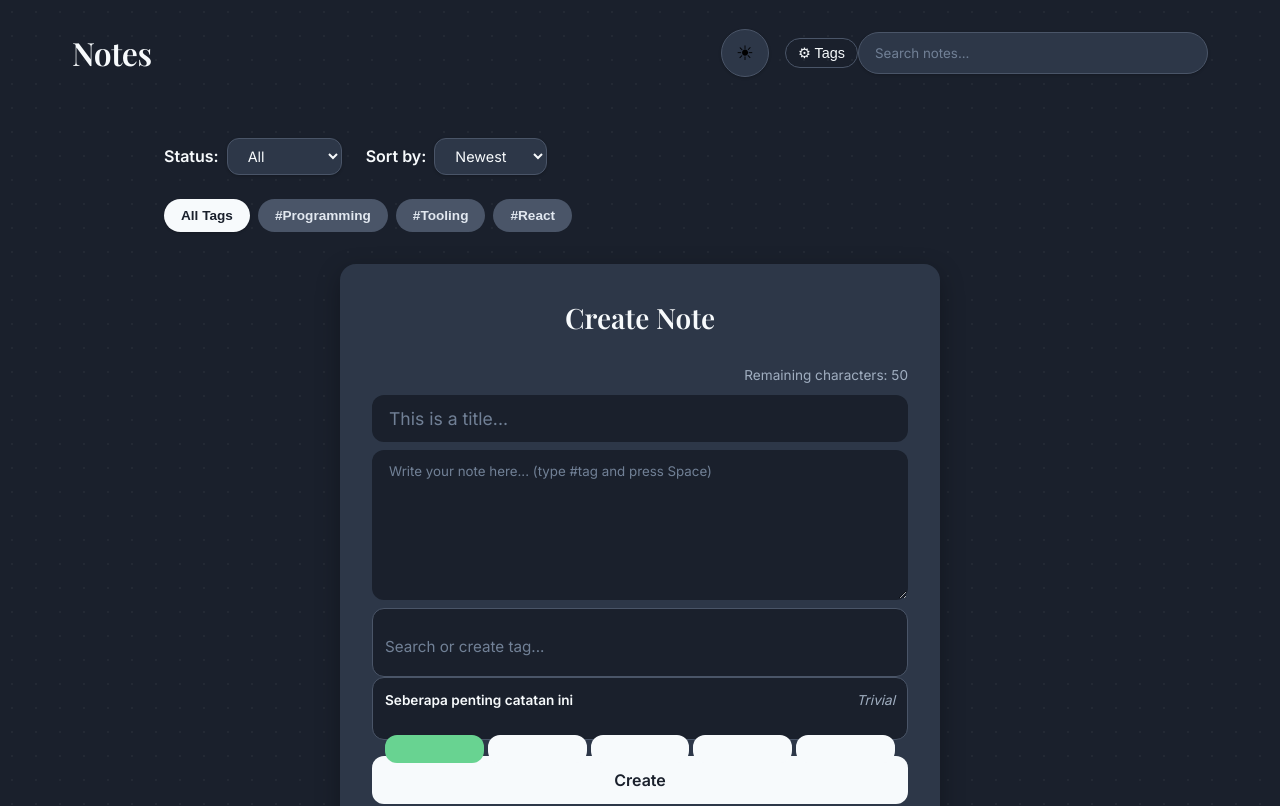
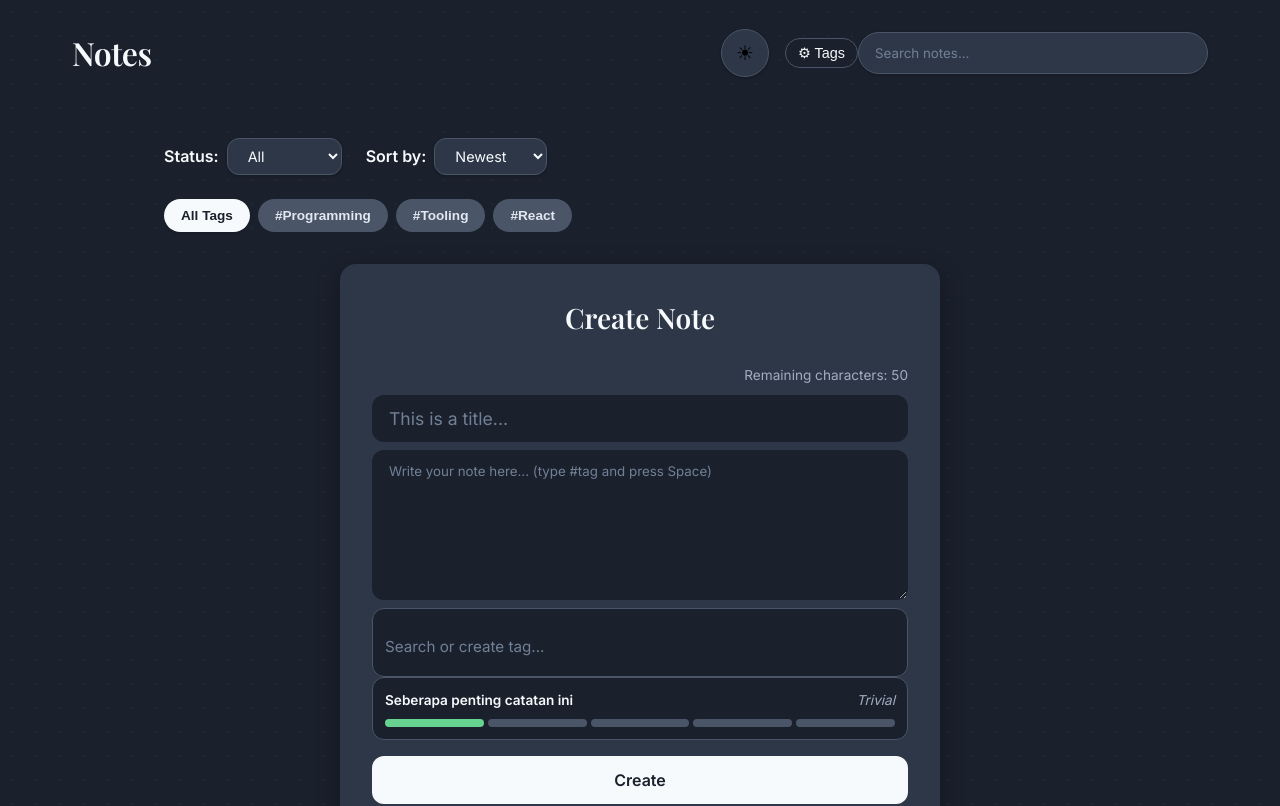
Before and after one commit to Rytsia1/my-personal-notes, a React (Vite) app: page / in a window 1280 px wide. Shown: the top 806 px of the page. Built offline with nearby package versions, Linux system fonts and the light colour scheme; a web font is replaced by a local one.

Commit message:
feat: add base stylesheet with light/dark theme support and component layouts

```diff
--- a/src/styles/style.css
+++ b/src/styles/style.css
@@ -221,7 +221,7 @@ input::placeholder, textarea::placeholder {
   resize: vertical;
 }
 
-.note-input button {
+.note-input button[type="submit"] {
   display: block;
   width: 100%;
   padding: 14px;
@@ -237,7 +237,7 @@ input::placeholder, textarea::placeholder {
   transition: transform 0.2s ease, opacity 0.2s ease;
 }
 
-.note-input button:hover {
+.note-input button[type="submit"]:hover {
   opacity: 0.9;
   transform: translateY(-1px);
 }
```
